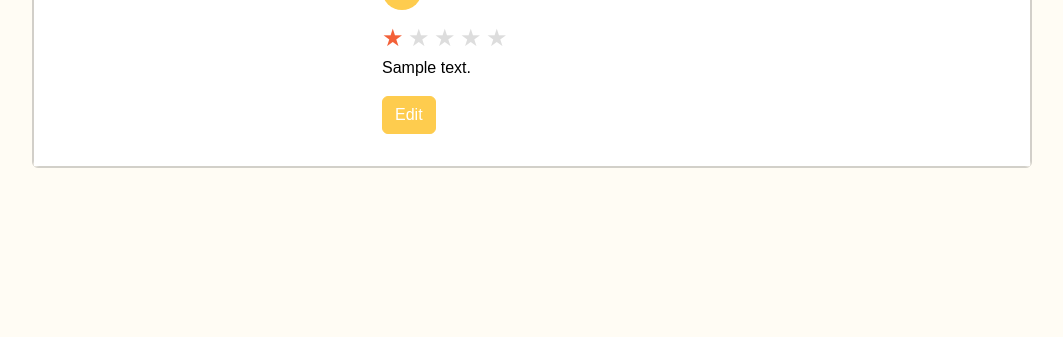
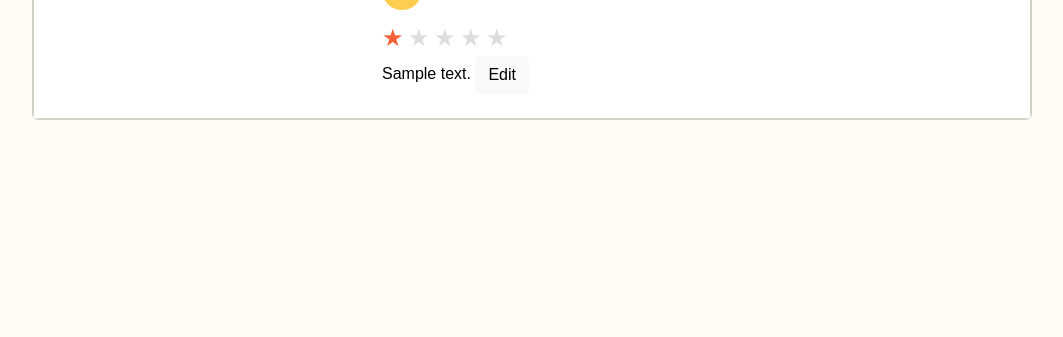
Before and after one commit to normalspoon/foodie_list, a Django app: template main_app/templates/restaurants/detail.html in a window 1280 px wide. Shown: the part 816-1153 px from the top of the page, without its empty margins (62-1125 px from the left). After the commit the page ends 936 px from the top, so only its background shows below. Run offline with Django 5.2, Linux system fonts and the light colour scheme; tables that the repository leaves empty hold one stand-in row (values such as "Sample post"); the template is opened without the code that fills it: values that come from a table or form of the project are taken from there, most other values are stand-ins (such as "Sample title", 1, 10 or a date in 2020); some libraries are stand-ins or nearby versions.

Commit message:
update minor style.

```diff
--- a/main_app/static/css/style.css
+++ b/main_app/static/css/style.css
@@ -182,6 +182,9 @@ footer .social_icon li a:hover {
 
 
 /* style for detail page */
+
+
+
 .btn-primary {
   background-color: #F36038;
   border-color: #F36038;
@@ -198,6 +201,10 @@ footer .social_icon li a:hover {
   --bs-btn-hover-border-color: #e1b545;
   --bs-btn-active-bg: #a38231;
   --bs-btn-active-border-color: #a38231;
+}
+
+.btn-light{
+  align-self: flex-end;
 }
 
 .card{
--- a/main_app/templates/restaurants/detail.html
+++ b/main_app/templates/restaurants/detail.html
@@ -83,7 +83,7 @@
 
               <p class="card-text">{{review.comments}}</p>
 
-              <p><button onclick="showEditForm({{ review.id }})" class="btn btn-secondary">Edit</button></p>
+              <button onclick="showEditForm({{ review.id }})" class="btn btn-light">Edit</button>
             </div>
 
               <div id="edit-{{ review.id }}" style="display: none;">
```
